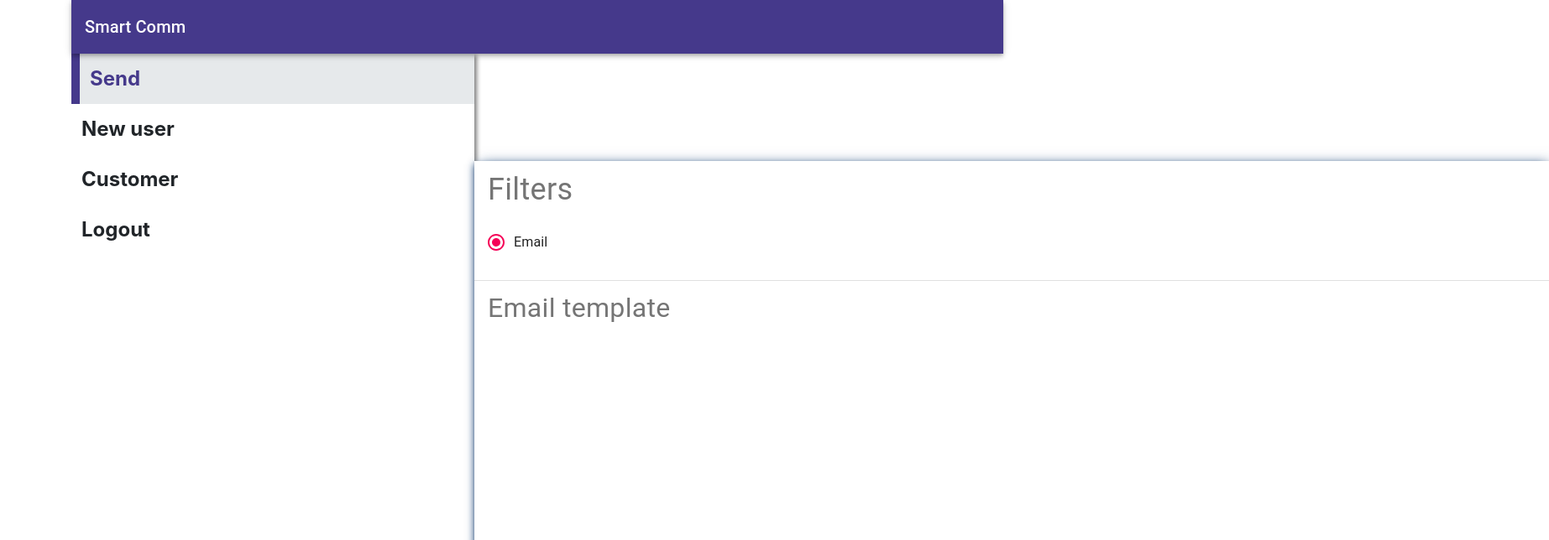
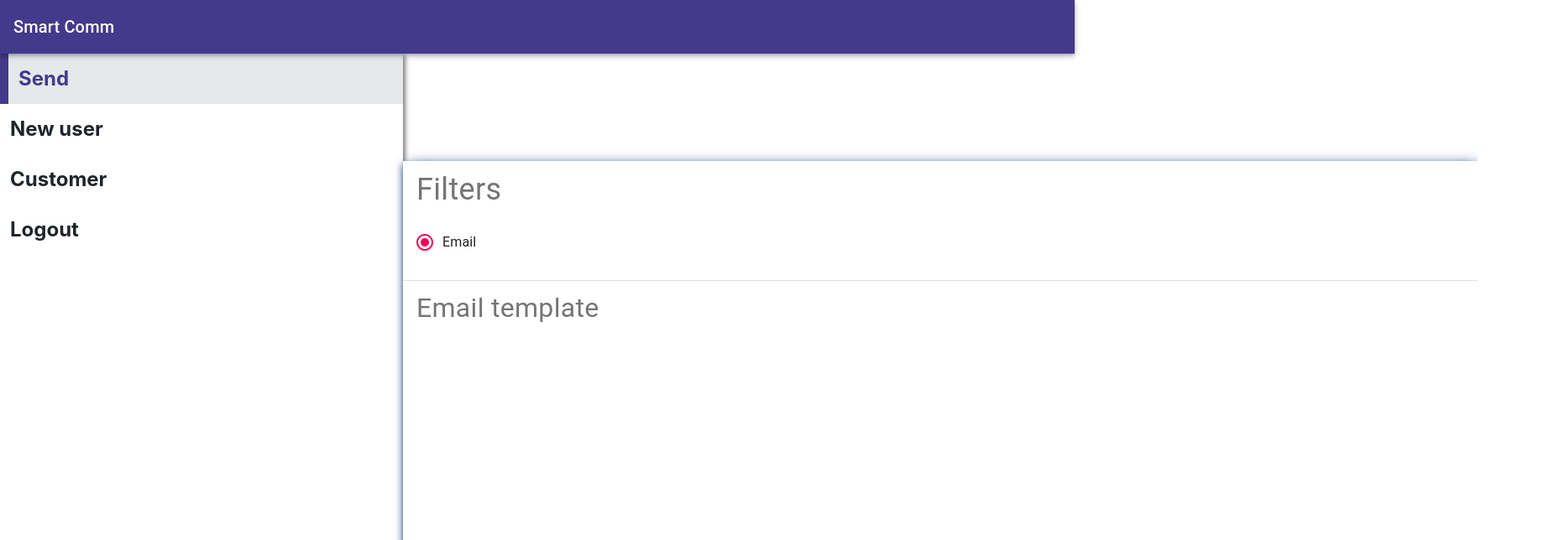
Before and after one commit to Yadav099/smartcomm-front, a React (Create React App) app: page /Home in a window 1280 px wide. Shown: the top 644 px of the page at 84% size, 1845 px wide, since content can reach past the window. Built offline with nearby package versions, Linux system fonts and the light colour scheme.

Commit message:
Merge conflict commit

```diff
--- a/src/Container/Home/index.tsx
+++ b/src/Container/Home/index.tsx
@@ -3,8 +3,14 @@ import "./main.scss";
 import SideNavBar from "../../Component/SideNavBar";
 import AppBar from "@material-ui/core/AppBar";
 
-import { Typography, makeStyles, Theme, createStyles } from "@material-ui/core";
-import { Container } from "react-bootstrap";
+import {
+  Typography,
+  makeStyles,
+  Theme,
+  createStyles,
+  FormLabel
+} from "@material-ui/core";
+import { Container, Row } from "react-bootstrap";
 import EmailEditor from "../../Component/EmailEditor";
 
 const useStyles = makeStyles((theme: Theme) =>
@@ -34,7 +40,7 @@ const Home = () => {
   };
 
   return (
-    <Container className={homeStyle.HomeWrapper}>
+    <div className={homeStyle.HomeWrapper}>
       <AppBar className={homeStyle.AppBar} position="static">
         <Typography variant="h6" className={"title"}>
           Smart Comm
@@ -53,7 +59,7 @@ const Home = () => {
           <b>Customer</b>
         )}
       </body>
-    </Container>
+    </div>
   );
 };
 
```
